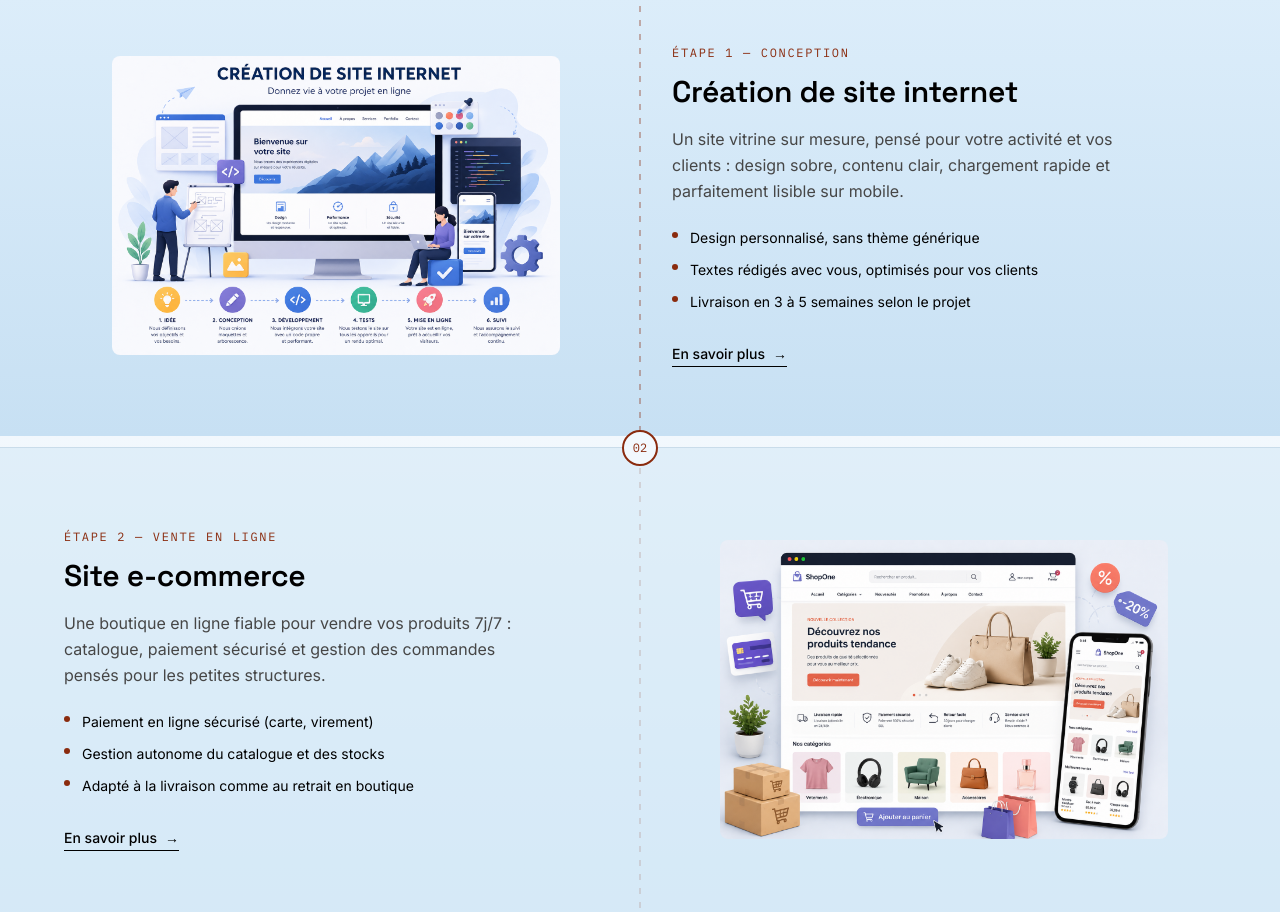
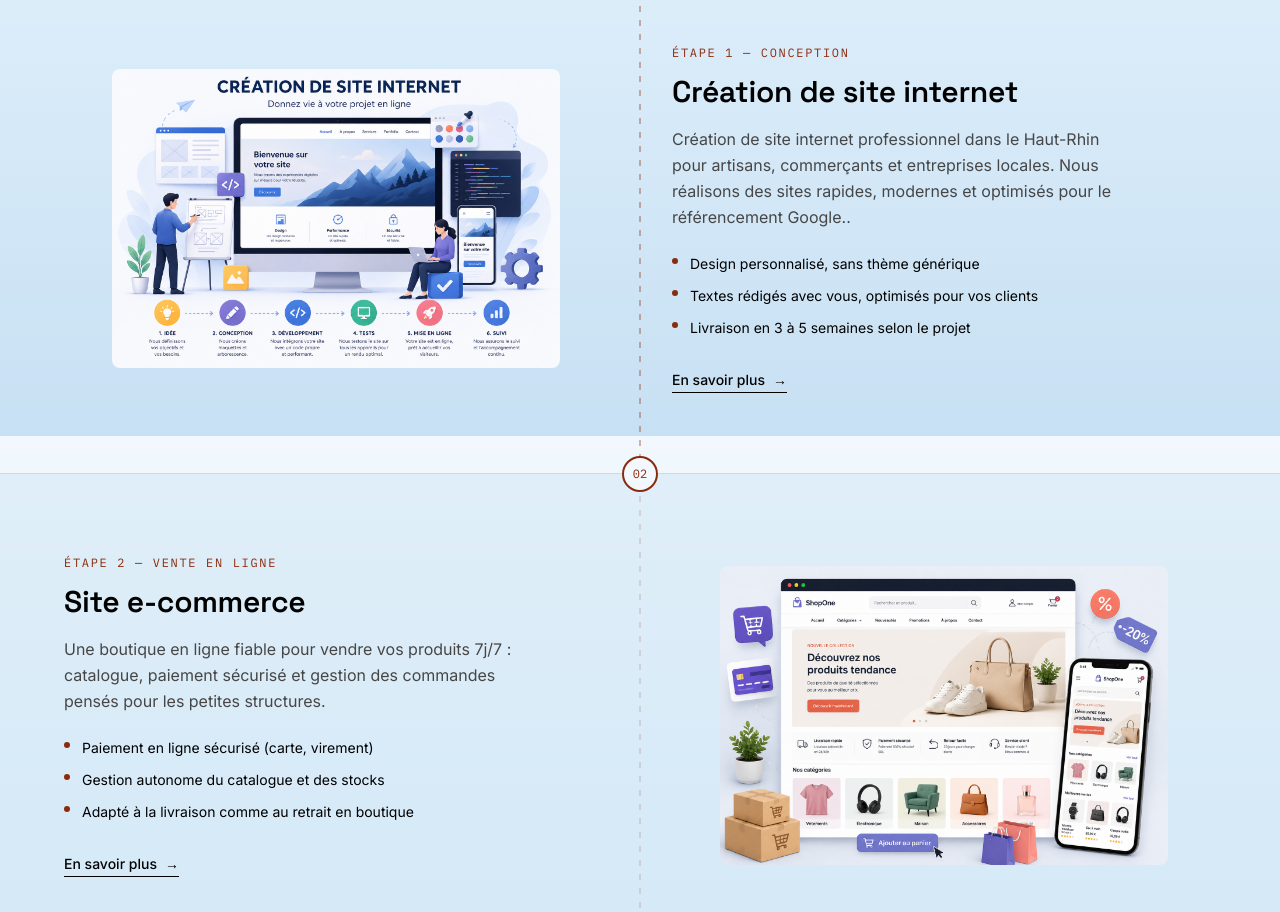
Before and after one commit to WebaHR/webmasterhautrhin.fr, a Next.js app: page / in a window 1280 px wide. Shown: the part 1164-2076 px from the top of the page. Built offline with nearby package versions, Linux system fonts and the light colour scheme.

Commit message:
Update page.tsx

```diff
--- a/app/page.tsx
+++ b/app/page.tsx
@@ -54,7 +54,9 @@ export default function Home() {
           index="01"
           eyebrow="Étape 1 — Conception"
           title="Création de site internet"
-          description="Un site vitrine sur mesure, pensé pour votre activité et vos clients : design sobre, contenu clair, chargement rapide et parfaitement lisible sur mobile."
+          description="Création de site internet professionnel dans le Haut-Rhin pour artisans,
+commerçants et entreprises locales. Nous réalisons des sites rapides,
+modernes et optimisés pour le référencement Google.."
           bullets={[
             "Design personnalisé, sans thème générique",
             "Textes rédigés avec vous, optimisés pour vos clients",
```
